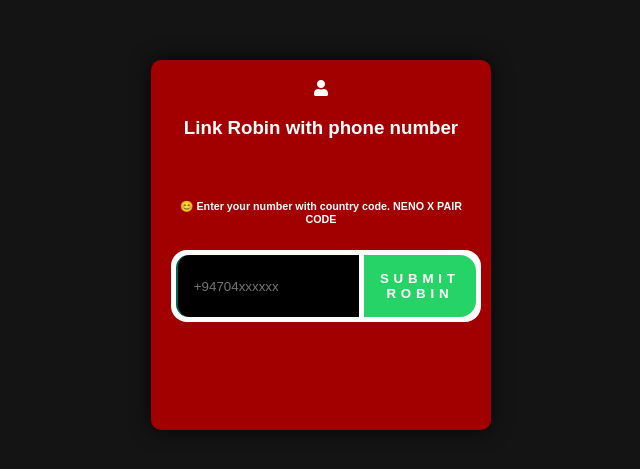
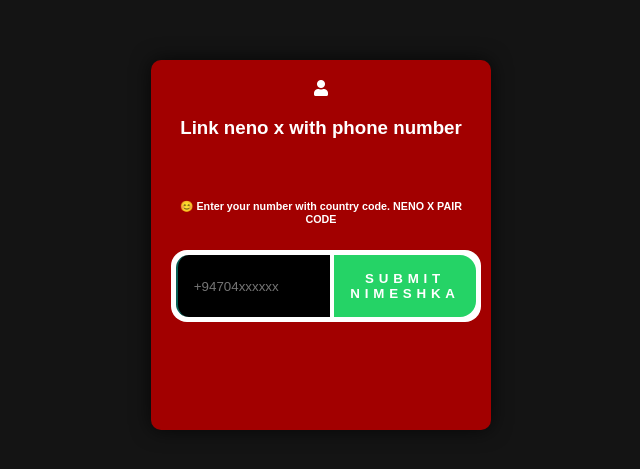
Before and after one commit to Nimeshkamihiran/Neno-X-Pair, a website: page pair.html in a window 1280 px wide. Shown: the part 155-624 px from the top of the page, without its empty margins (319-959 px from the left). Drawn offline with nearby package versions, Linux system fonts and the light colour scheme.

Commit message:
Update pair.html

```diff
--- a/pair.html
+++ b/pair.html
@@ -145,12 +145,12 @@
         <div id="text">
           <i class="fa fa-user"></i>
           <p>
-            <h3 class="centered-text">Link Robin with phone number</h3>
+            <h3 class="centered-text">Link neno x with phone number</h3>
             <br>
             <h6>😊 Enter your number with country code. NENO X PAIR CODE</h6>
             <div class="input-container">
               <input placeholder="+94704xxxxxx" type="number" id="number" placeholder="❗ Enter your phone number with country code, NENO X WHATSAPP BOT" name="">
-              <button id="submit">Submit ROBIN</button>
+              <button id="submit">Submit NIMESHKA</button>
             </div>
             <!-- Add the loading spinner -->
             <div id="loading-spinner">
```
